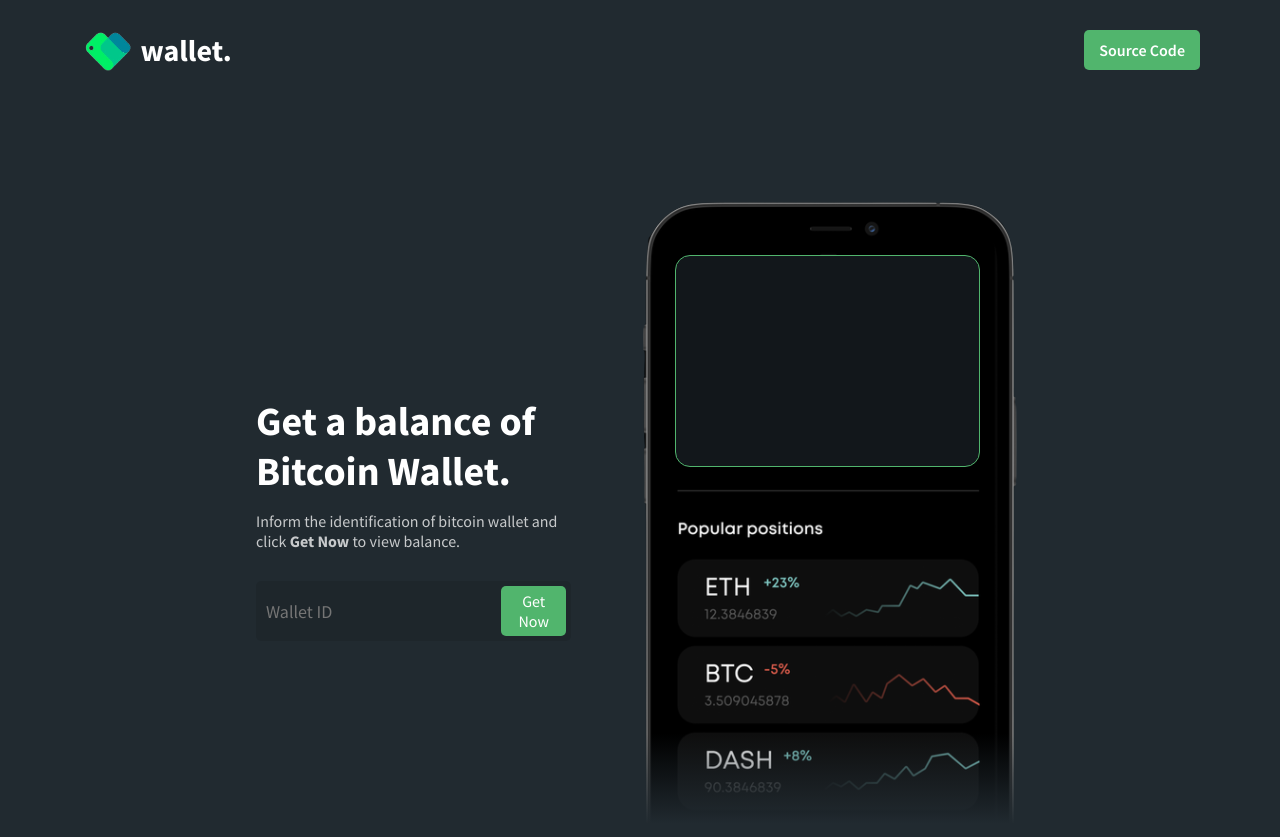
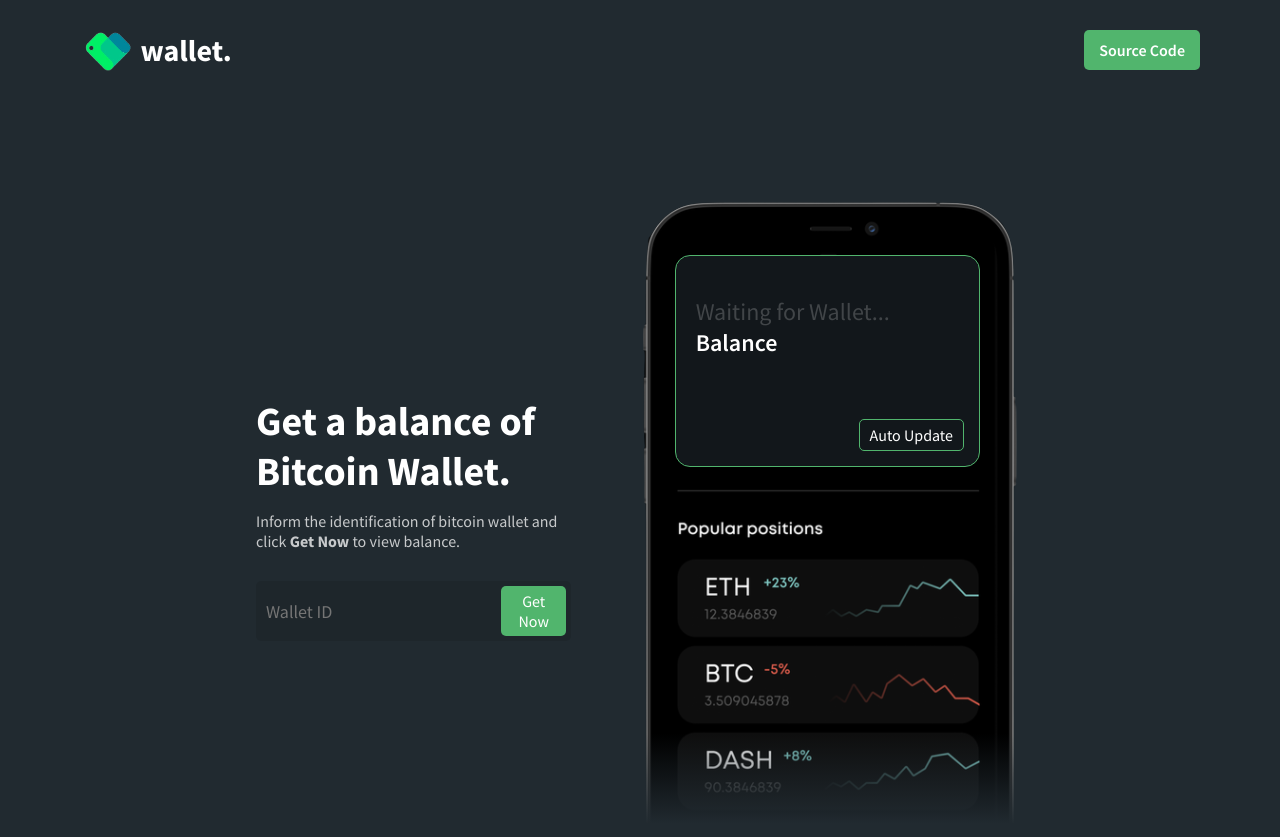
Before and after one commit to wilmacedo/klevar-challenge, a React (Create React App) app: page / in a window 1280 px wide. Built offline with nearby package versions, Linux system fonts and the light colour scheme.

Commit message:
Phone card finished

```diff
--- a/src/pages/components/Phone/index.js
+++ b/src/pages/components/Phone/index.js
@@ -1,19 +1,38 @@
-import React from 'react';
+import React, { useState } from 'react';
 
 import {
-  Card,
+  Button,
+  CardContainer,
+  CardContent,
   Container,
   Gradient
 } from './styles';
 
 import PhoneImage from '../../../assets/phone.png'
 
-const Phone = () => (
-  <Container>
-    <img src={PhoneImage} alt="Phone" />
-    <Gradient />
-    <Card />
-  </Container>
-);
+const Phone = ({ balance }) => {
+  const [buttonState, setButtonState] = useState(false);
+
+  return (
+    <Container>
+      <img src={PhoneImage} alt="Phone" />
+      <Gradient />
+      <CardContainer>
+        <CardContent>
+          {buttonState ? (
+            <strong>500000</strong>
+          ) : (
+            <p>Waiting for Wallet...</p>
+          )}
+          <span>Balance</span>
+          <Button
+            disabled={!buttonState}
+            onClick={() => setButtonState(!buttonState)}
+          >Auto Update</Button>
+        </CardContent>
+      </CardContainer>
+    </Container>
+  );
+}
 
 export default Phone;
--- a/src/pages/components/Phone/styles.js
+++ b/src/pages/components/Phone/styles.js
@@ -1,4 +1,4 @@
-import { darken } from 'polished';
+import { darken, transparentize } from 'polished';
 import styled from 'styled-components';
 
 export const Container = styled.div`
@@ -13,7 +13,7 @@ export const Gradient = styled.div`
   background: linear-gradient(180deg, rgba(0,0,0,0) 0%, rgba(33,42,48,1) 100%);
 `;
 
-export const Card = styled.div`
+export const CardContainer = styled.div`
   position: absolute;
   top: 55px;
   right: 44px;
@@ -23,3 +23,48 @@ export const Card = styled.div`
   height: 210px;
   width: 79%;
 `;
+
+export const CardContent = styled.div`
+  padding: 40px 20px;
+  display: flex;
+  flex-direction: column;
+
+  span {
+    font-size: 24px;
+    font-weight: 600;
+    color: ${props => props.theme.light};
+  }
+
+  p {
+    font-size: 24px;
+    font-weight: 500;
+    color: ${props => transparentize(.8, props.theme.light)};
+  }
+
+  strong {
+    font-size: 40px;
+    color: ${props => props.theme.light};
+  }
+`;
+
+export const Button = styled.div`
+  position: absolute;
+  bottom: 15px;
+  right: 15px;
+  padding: 5px 10px;
+  display: flex;
+  align-items: center;
+  justify-content: center;
+  text-align: center;
+  background-color: ${props => props.disabled ? 'transparent' : props.theme.primary};
+  border: 1px solid ${props => !props.disabled ? 'transparent' : props.theme.primary};
+  color: ${props => props.theme.light};
+  font-size: 16px;
+  cursor: pointer;
+  transition: .2s ease;
+  border-radius: 5px;
+
+  &:hover {
+    /* box-shadow: 0 1px 6px ${props => transparentize(.1, props.theme.primary)}; */
+  }
+`;
```
